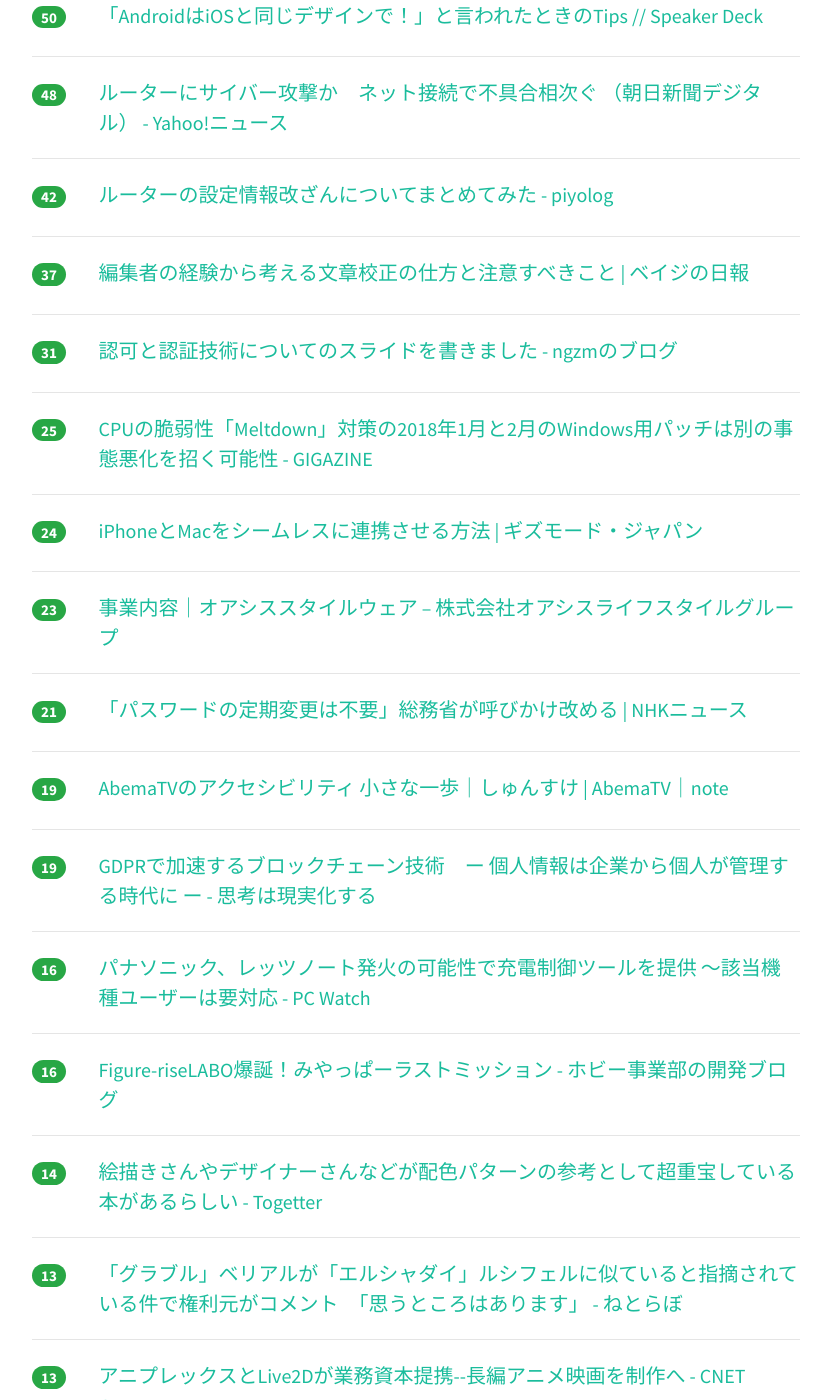
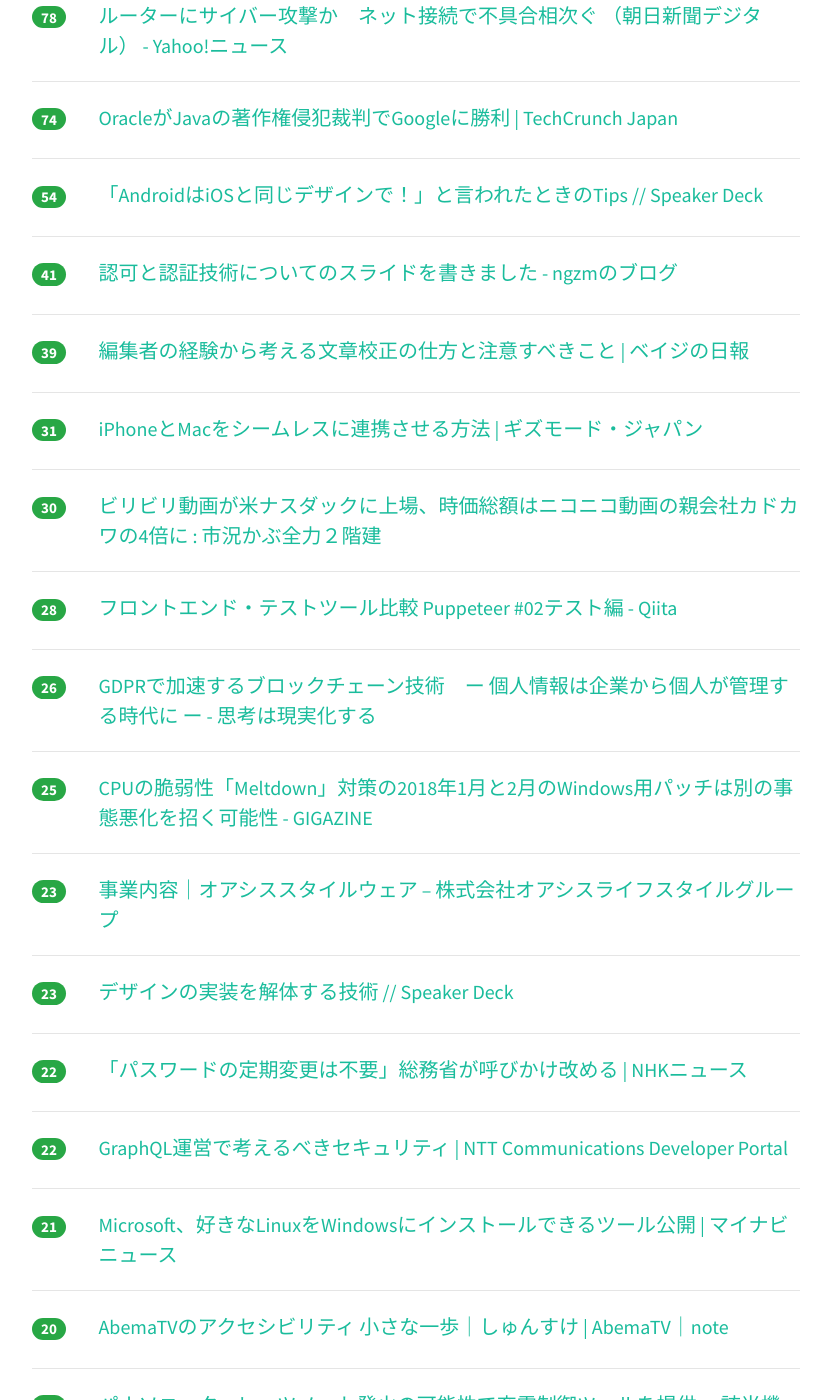
Before and after one commit to yatta47/hatena-matome-site, a Jekyll site: the page built from _posts/2018-03-29-hatena.md, in a window 1280 px wide and 1400 px high, scrolled down 472 px. Shown: the whole window, without its empty margins (224-1055 px from the left). Built offline with Jekyll 4.4.1, drawn with Linux system fonts in a browser that asks for light colours; nearby versions of some CDN libraries; some of the changed text lies outside the part shown.

Commit message:
Updated 2018-03-29

```diff
--- a/_posts/2018-03-29-hatena.md
+++ b/_posts/2018-03-29-hatena.md
@@ -1,39 +1,59 @@
 ---
 layout: post
 title:  "2018-03-29 はてぶIT"
-date:   2018-03-29 08:03:04
+date:   2018-03-29 09:03:33
 tags: [it-hotentry]
 ---
-18 件のデータあり
+25 件のデータあり
 
 <hr><div class="row">
-<div class="col-1"><span class="badge badge-pill badge-success h2">71</span></div>
+<div class="col-1"><span class="badge badge-pill badge-success h2">128</span></div>
+<div class="col-11"><a href='http://d.hatena.ne.jp/Kango/20180328/1522253693' target='_blank'>ルーターの設定情報改ざんについてまとめてみた - piyolog</a></div>
+</div>
+<hr>
+<div class="row">
+<div class="col-1"><span class="badge badge-pill badge-success h2">78</span></div>
+<div class="col-11"><a href='https://headlines.yahoo.co.jp/hl?a=20180328-00000079-asahi-soci' target='_blank'>ルーターにサイバー攻撃か　ネット接続で不具合相次ぐ （朝日新聞デジタル） - Yahoo!ニュース</a></div>
+</div>
+<hr>
+<div class="row">
+<div class="col-1"><span class="badge badge-pill badge-success h2">74</span></div>
 <div class="col-11"><a href='http://jp.techcrunch.com/2018/03/28/2018-03-27-oracle-wins-appeal-against-google-in-copyright-case/' target='_blank'>OracleがJavaの著作権侵犯裁判でGoogleに勝利 | TechCrunch Japan</a></div>
 </div>
 <hr>
 <div class="row">
-<div class="col-1"><span class="badge badge-pill badge-success h2">50</span></div>
+<div class="col-1"><span class="badge badge-pill badge-success h2">54</span></div>
 <div class="col-11"><a href='https://speakerdeck.com/ogapants/androidhaiostotong-sitesainte-toyan-waretatokifalsetips' target='_blank'>「AndroidはiOSと同じデザインで！」と言われたときのTips // Speaker Deck</a></div>
 </div>
 <hr>
 <div class="row">
-<div class="col-1"><span class="badge badge-pill badge-success h2">48</span></div>
-<div class="col-11"><a href='https://headlines.yahoo.co.jp/hl?a=20180328-00000079-asahi-soci' target='_blank'>ルーターにサイバー攻撃か　ネット接続で不具合相次ぐ （朝日新聞デジタル） - Yahoo!ニュース</a></div>
+<div class="col-1"><span class="badge badge-pill badge-success h2">41</span></div>
+<div class="col-11"><a href='http://ngzm.hateblo.jp/entry/2018/03/27/202356' target='_blank'>認可と認証技術についてのスライドを書きました - ngzmのブログ</a></div>
 </div>
 <hr>
 <div class="row">
-<div class="col-1"><span class="badge badge-pill badge-success h2">42</span></div>
-<div class="col-11"><a href='http://d.hatena.ne.jp/Kango/20180328/1522253693' target='_blank'>ルーターの設定情報改ざんについてまとめてみた - piyolog</a></div>
-</div>
-<hr>
-<div class="row">
-<div class="col-1"><span class="badge badge-pill badge-success h2">37</span></div>
+<div class="col-1"><span class="badge badge-pill badge-success h2">39</span></div>
 <div class="col-11"><a href='https://baigie.me/nippo/2018/03/28/how-to-proofread/' target='_blank'>編集者の経験から考える文章校正の仕方と注意すべきこと | ベイジの日報</a></div>
 </div>
 <hr>
 <div class="row">
 <div class="col-1"><span class="badge badge-pill badge-success h2">31</span></div>
-<div class="col-11"><a href='http://ngzm.hateblo.jp/entry/2018/03/27/202356' target='_blank'>認可と認証技術についてのスライドを書きました - ngzmのブログ</a></div>
+<div class="col-11"><a href='https://www.gizmodo.jp/2018/03/iphone-mac-ecosystem-field-guide.html' target='_blank'>iPhoneとMacをシームレスに連携させる方法 | ギズモード・ジャパン</a></div>
+</div>
+<hr>
+<div class="row">
+<div class="col-1"><span class="badge badge-pill badge-success h2">30</span></div>
+<div class="col-11"><a href='http://kabumatome.doorblog.jp/archives/65915698.html' target='_blank'>ビリビリ動画が米ナスダックに上場、時価総額はニコニコ動画の親会社カドカワの4倍に : 市況かぶ全力２階建</a></div>
+</div>
+<hr>
+<div class="row">
+<div class="col-1"><span class="badge badge-pill badge-success h2">28</span></div>
+<div class="col-11"><a href='https://qiita.com/creaith/items/cde0cbf56c88021b534d' target='_blank'>フロントエンド・テストツール比較 Puppeteer #02テスト編 - Qiita</a></div>
+</div>
+<hr>
+<div class="row">
+<div class="col-1"><span class="badge badge-pill badge-success h2">26</span></div>
+<div class="col-11"><a href='http://www.thoughts-make-things.com/entry/block-chain-technology-accelerated-by-gdpr' target='_blank'>GDPRで加速するブロックチェーン技術　ー 個人情報は企業から個人が管理する時代に ー - 思考は現実化する</a></div>
 </div>
 <hr>
 <div class="row">
@@ -42,38 +62,48 @@ tags: [it-hotentry]
 </div>
 <hr>
 <div class="row">
-<div class="col-1"><span class="badge badge-pill badge-success h2">24</span></div>
-<div class="col-11"><a href='https://www.gizmodo.jp/2018/03/iphone-mac-ecosystem-field-guide.html' target='_blank'>iPhoneとMacをシームレスに連携させる方法 | ギズモード・ジャパン</a></div>
-</div>
-<hr>
-<div class="row">
 <div class="col-1"><span class="badge badge-pill badge-success h2">23</span></div>
 <div class="col-11"><a href='https://oasys-inc.jp/workwearsuit/' target='_blank'>事業内容｜オアシススタイルウェア – 株式会社オアシスライフスタイルグループ</a></div>
 </div>
 <hr>
 <div class="row">
-<div class="col-1"><span class="badge badge-pill badge-success h2">21</span></div>
+<div class="col-1"><span class="badge badge-pill badge-success h2">23</span></div>
+<div class="col-11"><a href='https://speakerdeck.com/operando/dezainfalseshi-zhuang-wojie-ti-suruji-shu' target='_blank'>デザインの実装を解体する技術 // Speaker Deck</a></div>
+</div>
+<hr>
+<div class="row">
+<div class="col-1"><span class="badge badge-pill badge-success h2">22</span></div>
 <div class="col-11"><a href='https://www3.nhk.or.jp/news/html/20180328/k10011382871000.html' target='_blank'>「パスワードの定期変更は不要」総務省が呼びかけ改める | NHKニュース</a></div>
 </div>
 <hr>
 <div class="row">
-<div class="col-1"><span class="badge badge-pill badge-success h2">19</span></div>
+<div class="col-1"><span class="badge badge-pill badge-success h2">22</span></div>
+<div class="col-11"><a href='https://developer.ntt.com/ja/blog/878bdd00-c689-4fde-8473-fa93e8a96ba7' target='_blank'>GraphQL運営で考えるべきセキュリティ | NTT Communications Developer Portal</a></div>
+</div>
+<hr>
+<div class="row">
+<div class="col-1"><span class="badge badge-pill badge-success h2">21</span></div>
+<div class="col-11"><a href='https://news.mynavi.jp/article/20180328-607196/' target='_blank'>Microsoft、好きなLinuxをWindowsにインストールできるツール公開 | マイナビニュース</a></div>
+</div>
+<hr>
+<div class="row">
+<div class="col-1"><span class="badge badge-pill badge-success h2">20</span></div>
 <div class="col-11"><a href='https://note.mu/sksk/n/n637748e0cceb' target='_blank'>AbemaTVのアクセシビリティ 小さな一歩｜しゅんすけ | AbemaTV｜note</a></div>
 </div>
 <hr>
 <div class="row">
-<div class="col-1"><span class="badge badge-pill badge-success h2">19</span></div>
-<div class="col-11"><a href='http://www.thoughts-make-things.com/entry/block-chain-technology-accelerated-by-gdpr' target='_blank'>GDPRで加速するブロックチェーン技術　ー 個人情報は企業から個人が管理する時代に ー - 思考は現実化する</a></div>
+<div class="col-1"><span class="badge badge-pill badge-success h2">18</span></div>
+<div class="col-11"><a href='https://pc.watch.impress.co.jp/docs/news/1114079.html' target='_blank'>パナソニック、レッツノート発火の可能性で充電制御ツールを提供 ～該当機種ユーザーは要対応 - PC Watch</a></div>
+</div>
+<hr>
+<div class="row">
+<div class="col-1"><span class="badge badge-pill badge-success h2">17</span></div>
+<div class="col-11"><a href='http://bandaihobby.hatenablog.com/entry/2018/03/28/190000' target='_blank'>Figure-riseLABO爆誕！みやっぱーラストミッション - ホビー事業部の開発ブログ</a></div>
 </div>
 <hr>
 <div class="row">
 <div class="col-1"><span class="badge badge-pill badge-success h2">16</span></div>
-<div class="col-11"><a href='https://pc.watch.impress.co.jp/docs/news/1114079.html' target='_blank'>パナソニック、レッツノート発火の可能性で充電制御ツールを提供 ～該当機種ユーザーは要対応 - PC Watch</a></div>
-</div>
-<hr>
-<div class="row">
-<div class="col-1"><span class="badge badge-pill badge-success h2">16</span></div>
-<div class="col-11"><a href='http://bandaihobby.hatenablog.com/entry/2018/03/28/190000' target='_blank'>Figure-riseLABO爆誕！みやっぱーラストミッション - ホビー事業部の開発ブログ</a></div>
+<div class="col-11"><a href='https://qiita.com/ogapants/items/8a551ed3b16bcf0cc3ed' target='_blank'>「AndroidはiOSと同じデザインで！」と言われたときの対応案 - Qiita</a></div>
 </div>
 <hr>
 <div class="row">
@@ -92,7 +122,12 @@ tags: [it-hotentry]
 </div>
 <hr>
 <div class="row">
-<div class="col-1"><span class="badge badge-pill badge-success h2">13</span></div>
-<div class="col-11"><a href='http://kabumatome.doorblog.jp/archives/65915698.html' target='_blank'>ビリビリ動画が米ナスダックに上場、時価総額はニコニコ動画の親会社カドカワの4倍に : 市況かぶ全力２階建</a></div>
+<div class="col-1"><span class="badge badge-pill badge-success h2">7</span></div>
+<div class="col-11"><a href='https://www.huffingtonpost.jp/2018/03/28/cao-cao_a_23397290/' target='_blank'>「曹操の遺体確認」世界中で拡散 ⇒ 発表元とされた研究所が当惑「新発見なんですか？」</a></div>
 </div>
 <hr>
+<div class="row">
+<div class="col-1"><span class="badge badge-pill badge-success h2">4</span></div>
+<div class="col-11"><a href='https://withnews.jp/article/f0180329000qq000000000000000W00g10701qq000017016A' target='_blank'>おじさんの心に芽生えた「美少女」　VRがもたらす、もう一つの未来 - withnews（ウィズニュース）</a></div>
+</div>
+<hr>
```
